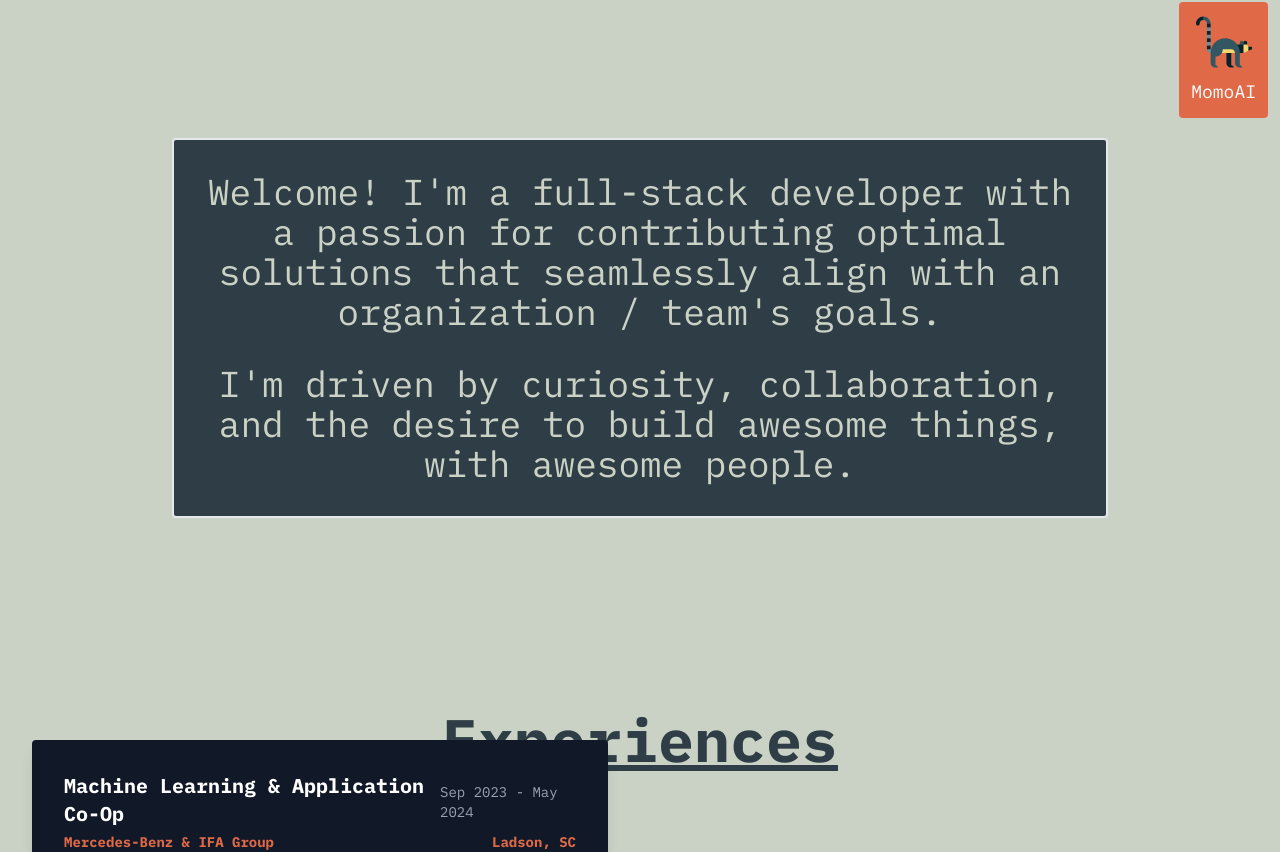
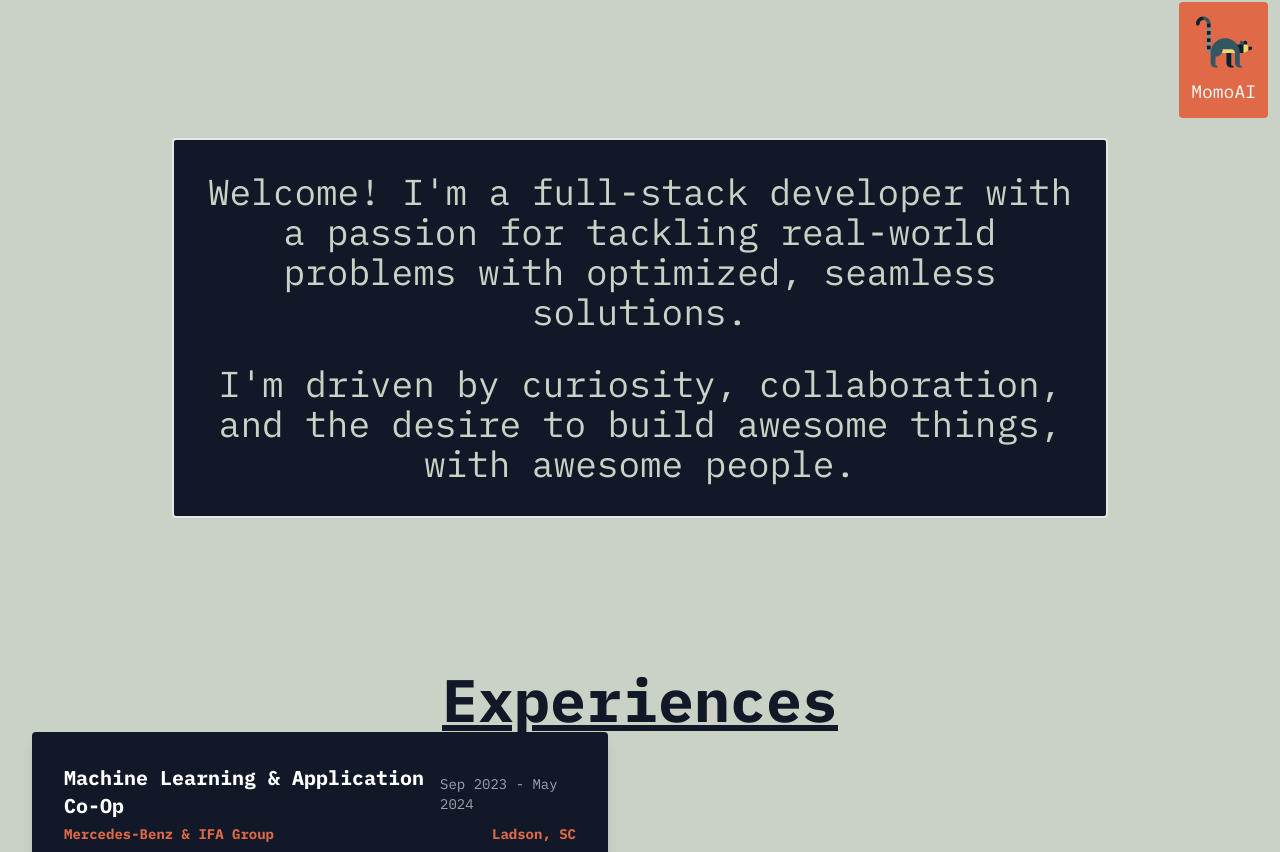
Before and after one commit to dobsonddev/dobsonddev-portfolio, a Next.js app: page / in a window 1280 px wide. Shown: the part 670-1522 px from the top of the page. Built offline with nearby package versions, Linux system fonts and the light colour scheme.

Commit message:
Updated some blog content and theme styling

```diff
--- a/src/components/Blog/Blog.tsx
+++ b/src/components/Blog/Blog.tsx
@@ -5,7 +5,7 @@ import blogData from './BlogData';
 
 function Blog() {
     return (
-        <div className="flex flex-col items-center text-black border-t-8 p-6">
+        <div className="flex flex-col items-center text-black border-t-8 p-16">
             <h2 className="bg-white rounded p-2 text-3xl md:text-4xl lg:text-5xl font-bold underline mb-6">Blog</h2>
             <div className="w-full flex flex-wrap justify-center">
                 {blogData.map((post, index) => (
--- a/src/components/Blog/BlogData.ts
+++ b/src/components/Blog/BlogData.ts
@@ -53,7 +53,7 @@ const blogData: BlogPost[] = [
         I'm excited to continue to grow and learn as I seek to invest myself in new, more challenging and impactful experiences.
     </p>`,
         imageUrl: "https://yourimageurl.com/react-hooks.jpg",
-        publicationDate: "2023-11-13"
+        publicationDate: "Updated: 2024-05-04"
     },
     {
         title: "The Value of Sequence Diagrams for Early Software Engineers",
@@ -67,10 +67,10 @@ const blogData: BlogPost[] = [
     },
 
     {
-        title: "Zoomed out, then Zoomed In - 'Hooks' in Web Development",
-        Introduction: "A brief history of the evolution of 'Hooks' in programming, and how they fit into modern web development (React, Angular, Vue)",
+        title: "Zoomed out, then Zoomed In - Evolution of 'Hooks' in Web Development",
+        Introduction: "How did we manage state before hooks? How did Hooks emerge and evolve into what we see across modern frontend frameworks today (React, Angular, Vue)?",
         mainContent: `
-        <p class="text-base mb-4">Having extensively used Angular hooks at Savvas and React hooks in various other projects, I've gained a unique perspective on how both frameworks approach the concept of hooks.</p>
+        <p class="text-base mb-4">Having used various flavors of "hooks" across various frameworks and contexts in my personal, professional, and educational projects, I decided to do a deeper dive into their history. How was the problem they solve handled before their existence? How did they evolve to what we see today? We do we see today?</p>
         <p class="text-base mb-4">In this article, I delve into the design philosophies and implementation details of hooks in both React and Angular, drawing from my diverse experiences as detailed in my resume.</p>
     `,
         imageUrl: "https://yourimageurl.com/react-angular-hooks.jpg",
--- a/src/components/Experience/Experiences.tsx
+++ b/src/components/Experience/Experiences.tsx
@@ -8,8 +8,8 @@ function Experiences() {
                 style={{ width: "95%" }}
                 className="flex flex-col items-center align-middle justify-center rounded-lg bg-opacity-90"
             >
-                <div className="min-h-12 flex flex-col justify-end flex-grow"> {/* Added flex-grow class */}
-                    <h2 className="text-3xl md:text-4xl lg:text-6xl font-bold mb-10 py-14 px-8 underline">
+                <div className="min-h-12 flex flex-col justify-end flex-grow pb-28"> {/* Added flex-grow class */}
+                    <h2 className="text-3xl rounded md:text-4xl lg:text-6xl font-bold p-4 underline">
                         Experiences
                     </h2>
                 </div>
--- a/src/components/Home/Home.tsx
+++ b/src/components/Home/Home.tsx
@@ -88,7 +88,7 @@ function Home() {
         };
     }, []);
 
-    const missionClass = theme === 'vector' || theme === 'dots' ? 'bg-light text-dark' : 'bg-dark text-light';
+    const missionClass = theme === 'vector' || theme === 'dots' ? 'bg-dark text-light' : 'bg-dark text-light';
     const typedTextBackgroundClass = theme === 'light' ? 'bg-dark text-light' : theme === 'vector' || theme === 'dots' ? 'bg-dark text-light' : 'bg-light text-dark';
     const heroTextBackgroundClass = theme === 'vector' ? 'bg-dark text-light' : theme === 'dots' ? 'bg-none text-dark' : 'bg-light text-dark';
 
--- a/src/components/Home/HomeData.ts
+++ b/src/components/Home/HomeData.ts
@@ -33,7 +33,7 @@ const homeData: HomeData = {
         'Tater tot icon',
     ],
     missionStatementTop:
-        "Welcome! I'm a full-stack developer with a passion for contributing optimal solutions that seamlessly align with an organization / team's goals.",
+        "Welcome! I'm a full-stack developer with a passion for tackling real-world problems with optimized, seamless solutions.",
     missionStatementBottom:
         "I'm driven by curiosity, collaboration, and the desire to build awesome things, with awesome people.",
 };
--- a/src/components/Navbar/Navbar.tsx
+++ b/src/components/Navbar/Navbar.tsx
@@ -25,7 +25,7 @@ const Navbar: React.FC<NavbarProps> = ({ toggleChatModal }) => {
             setIsScrollingUp(!isScrollingDown);
 
             if (!isScrollingDown && currentScrollPos > 100) {
-                setNavbarBackground('bg-black text-light');
+                setNavbarBackground('bg-dark text-light');
             } else if (currentScrollPos <= 100) {
                 setNavbarBackground('');
             }
--- a/src/pages/index.tsx
+++ b/src/pages/index.tsx
@@ -28,7 +28,7 @@ const IndexPage = () => {
                 case 'vector':
                     vantaEffect.current = NET({
                         el: vantaRef.current,
-                        mouseControls: false,
+                        mouseControls: true,
                         touchControls: false,
                         gyroControls: false,
                         minHeight: 20.00,
@@ -48,7 +48,7 @@ const IndexPage = () => {
                     vantaEffect.current = DOTS({
                         el: vantaRef.current,
                         backgroundColor: '#ebe2e2',
-                        mouseControls: false,
+                        mouseControls: true,
                         touchControls: false,
                         gyroControls: false,
                         minHeight: 200.00,
--- a/tailwind.config.ts
+++ b/tailwind.config.ts
@@ -16,7 +16,7 @@ const config: Config = {
         midlight: '#84a98c',
         mid: '#52796f',
         middark: '#354f52',
-        dark: '#2f3e46',
+        dark: '#111827',
         'custom-orange': '#e06a48',
         darkWave: '#90c0f',
 
```
